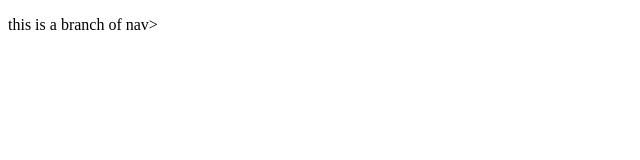
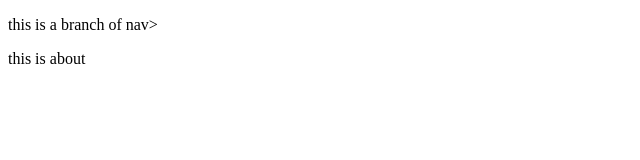
Before and after one commit to SaraCanfield/new-project, a plain HTML site: page index.html in a window 1280 px wide. Shown: the full height of the page, 0-640 px from the left. Drawn offline with Linux system fonts and the light colour scheme.

Commit message:
added about

```diff
--- a/index.html
+++ b/index.html
@@ -5,6 +5,7 @@
 </head>
 <body>
 	<p> this is a branch of nav>
+		<p> this is about <p>
 
 </body>
 </html>
```
